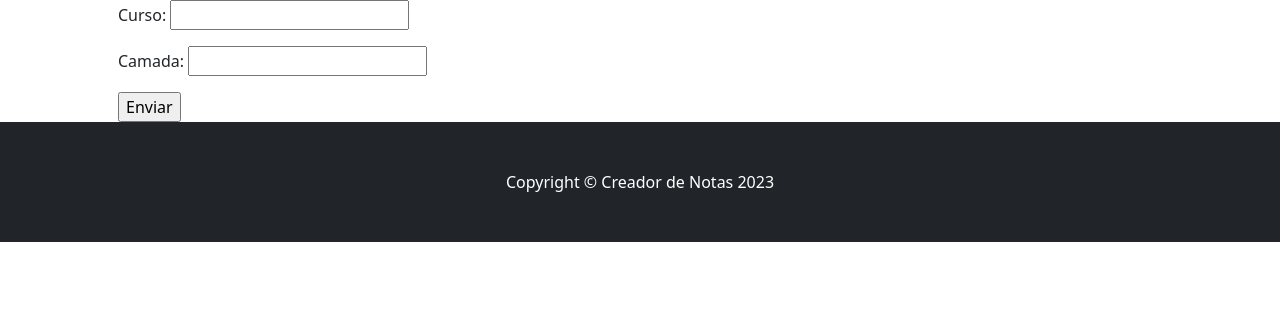
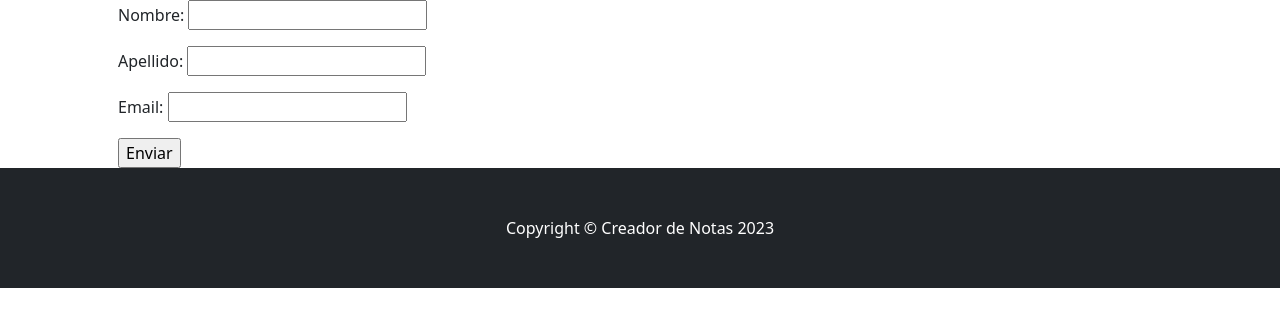
Before and after one commit to Veld111/Tercera-pre-entrega-Delvitto, a Django app: page /AppNotas/crear_nota_form/ in a window 1280 px wide. Shown: the part 56-383 px from the top of the page. Run offline with Django 4.2, Linux system fonts and the light colour scheme; some libraries are stand-ins or nearby versions.

Commit message:
pagina andando bien, faltan detallitos

```diff
--- a/Notas_Web/AppNotas/class_views.py
+++ b/Notas_Web/AppNotas/class_views.py
@@ -21,7 +21,7 @@ class CrearNotaDetailView(DetailView):
 class CrearNotaCreateView(CreateView):
     model = CrearNota
     template_name = "AppNotas/crear_nota_create.html"
-    fields = ["curso", "camada"]
+    fields = ["nombre", "apellido", "email"]
     success_url = reverse_lazy("notas_guardadas")
 
 
@@ -29,7 +29,7 @@ class CrearNotaCreateView(CreateView):
 class CrearNotaUpdateView(UpdateView):
     model = CrearNota
     template_name = "AppNotas/crear_nota_update.html"
-    fields = ["curso", "camada"]
+    fields = ["nombre", "apellido", "email"]
     success_url = reverse_lazy("List")
 
 
--- a/Notas_Web/AppNotas/forms.py
+++ b/Notas_Web/AppNotas/forms.py
@@ -2,9 +2,9 @@ from django import forms
 from .models import CrearNota  # Asegúrate de importar el modelo adecuado
 
 class CrearNotaForm(forms.Form):
-    curso = forms.CharField()
-    camada = forms.IntegerField()
-
+    nombre = forms.CharField(max_length=40)
+    apellido = forms.CharField(max_length=20)
+    email = forms.CharField(max_length=40)
 # Formulario para guardar notas
 class NotasGuardadasForm(forms.ModelForm):
     creador = forms.ModelChoiceField(queryset=CrearNota.objects.all())
--- a/Notas_Web/AppNotas/models.py
+++ b/Notas_Web/AppNotas/models.py
@@ -6,8 +6,6 @@ class CrearNota(models.Model):
     nombre = models.CharField(max_length=40)
     apellido = models.CharField(max_length=20)
     email = models.EmailField(max_length=40)
-    curso = models.CharField(max_length=40, default='')  # Puedes establecer un valor predeterminado aquí
-    camada = models.IntegerField(default=0)
 
 
 class NotasGuardadas(models.Model):
--- a/Notas_Web/AppNotas/templates/AppNotas/crear_nota_form.html
+++ b/Notas_Web/AppNotas/templates/AppNotas/crear_nota_form.html
@@ -5,21 +5,11 @@
 {% block title %} Crear Nota {% endblock title %}
 
 {% block content %}
-<!DOCTYPE html>
-<html lang="en">
-<head>
-    <meta charset="UTF-8">
-    <meta http-equiv="X-UA-Compatible" content="IE=edge">
-    <meta name="viewport" content="width=device-width, initial-scale=1.0">
-    <title>Formulario - Agregar Curso</title>
-</head>
-<body>
-    <form action="/crear_nota_form/" method="POST">{% csrf_token %}
+    <form action="/crear_nota_form/" method="POST">
         {% csrf_token %}
-        <p>Curso: <input type="text" name="curso"></p>
-        <p>Camada: <input type="text" name="camada"></p>
+        <p>Nombre: <input type="text" name="nombre"></p>
+        <p>Apellido: <input type="text" name="apellido"></p>
+        <p>Email: <input type="text" name="email"></p> {# Agregamos el campo de email aquí #}
         <input type="submit" value="Enviar">
     </form>
-</body>
-</html>
 {% endblock content %}
--- a/Notas_Web/AppNotas/templates/AppNotas/form_con_api.html
+++ b/Notas_Web/AppNotas/templates/AppNotas/form_con_api.html
@@ -7,7 +7,9 @@
 {% block content %}
     <form method="POST">
         {% csrf_token %}
-        {{ miFormulario.as_p }}  {# Muestra los campos como párrafos #}
+        <p>Nombre: {{ miFormulario.nombre }}</p>
+        <p>Apellido: {{ miFormulario.apellido }}</p>
+        <p>Email: {{ miFormulario.email }}</p> {# Agregamos el campo de email aquí #}
         <input type="submit" value="Enviar">
     </form>
 {% endblock content %}
--- a/Notas_Web/AppNotas/views.py
+++ b/Notas_Web/AppNotas/views.py
@@ -17,6 +17,33 @@ def eliminar_nota(request):
     return render(request, "AppNotas/eliminar_nota.html")
 
 def crear_nota_form(request):
+    if request.method == 'POST':
+        # Modificamos aquí para que capture los datos de nombre y apellido en lugar de curso y camada
+        formulario = CrearNotaForm(request.POST)
+        if formulario.is_valid():
+            informacion = formulario.cleaned_data
+            crearnota = CrearNota(nombre=informacion["nombre"], apellido=informacion["apellido"])
+            crearnota.save()
+            return render(request, "AppNotas/index.html")
+    else:
+        formulario = CrearNotaForm()
+
+    return render(request, 'AppNotas/crear_nota_form.html', {"miFormulario": formulario})
+
+def form_con_api(request):
+    if request.method == "POST":
+        miFormulario = CrearNotaForm(request.POST)
+        if miFormulario.is_valid():
+            informacion = miFormulario.cleaned_data
+            crearnota = CrearNota(nombre=informacion["nombre"], apellido=informacion["apellido"], email=informacion["email"])
+            crearnota.save()
+            return render(request, "AppNotas/index.html")
+    else:
+        miFormulario = CrearNotaForm()
+
+    return render(request, "AppNotas/form_con_api.html", {"miFormulario": miFormulario})
+
+"""def crear_nota_form(request):
       if request.method == 'POST':
 
             curso =  CrearNota(request.post['curso'],(request.post['camada']))
@@ -41,7 +68,7 @@ def form_con_api(request):
 
     return render(request, "AppNotas/form_con_api.html", {"miFormulario": miFormulario})
 
-
+"""
 """def crear_nota_form(request):
     if request.method == 'POST':
         form = CrearNotaForm(request.POST)  # Crea una instancia del formulario con los datos POST
```
Also changed, not shown: Notas_Web/AppNotas/migrations/0005_remove_crearnota_camada_remove_crearnota_curso.py (added), Notas_Web/db.sqlite3.
